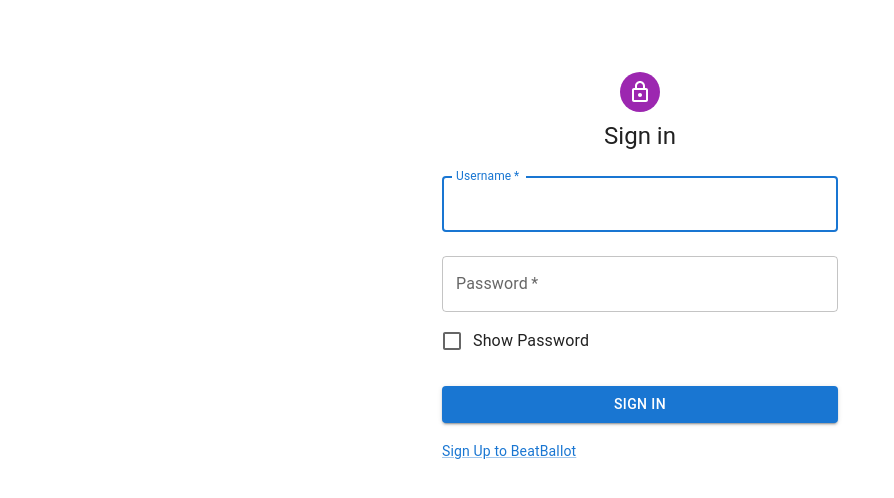
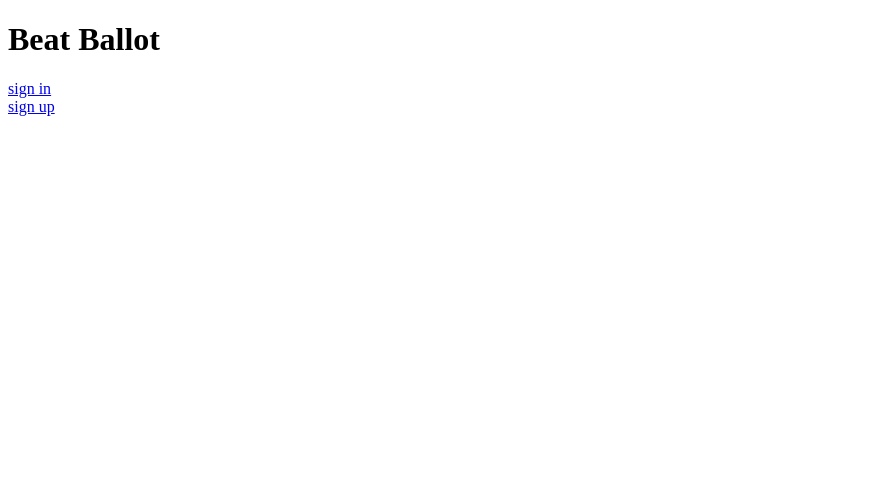
Before and after one commit to jaxsonp/beat-ballot, a React (Create React App) app in the folder frontend/: page / in a window 1280 px wide. Shown: the top 498 px of the page, without its empty margins (0-894 px from the left). Built offline with nearby package versions, Linux system fonts and the light colour scheme.

Commit message:
add page routing

```diff
--- a/frontend/package.json
+++ b/frontend/package.json
@@ -14,6 +14,7 @@
     "react-dom": "^18.2.0",
     "react-router-dom": "^6.21.3",
     "react-scripts": "5.0.1",
+    "styled-components": "^6.1.8",
     "web-vitals": "^2.1.4"
   },
   "scripts": {
--- /dev/null
+++ b/frontend/src/App.jsx
@@ -0,0 +1,26 @@
+import React from "react";
+import SignIn from "./pages/SignIn";
+import SignUp from "./pages/SignUp";
+import { BrowserRouter as Router, Routes, Route } from "react-router-dom";
+
+export default function App() {
+    return (
+        <Router>
+            <Routes>
+                <Route
+                    path="/"
+                    element={
+                        <header>
+                            <h1>Beat Ballot</h1>
+                            <a href="/sign-in">sign in</a>
+                            <br />
+                            <a href="/sign-up">sign up</a>
+                        </header>
+                    }
+                />
+                <Route path="/sign-in" element={<SignIn />} />
+                <Route path="/sign-up" element={<SignUp />} />
+            </Routes>
+        </Router>
+    );
+}
```
Also changed, not shown: frontend/src/index.js (+5 -6 lines), frontend/src/pages/SignIn.js (renamed from frontend/src/SignIn.js), frontend/src/pages/SignUp.js (renamed from frontend/src/SignUp.js), 2 other files (tests, documents, lock files or other folders).
